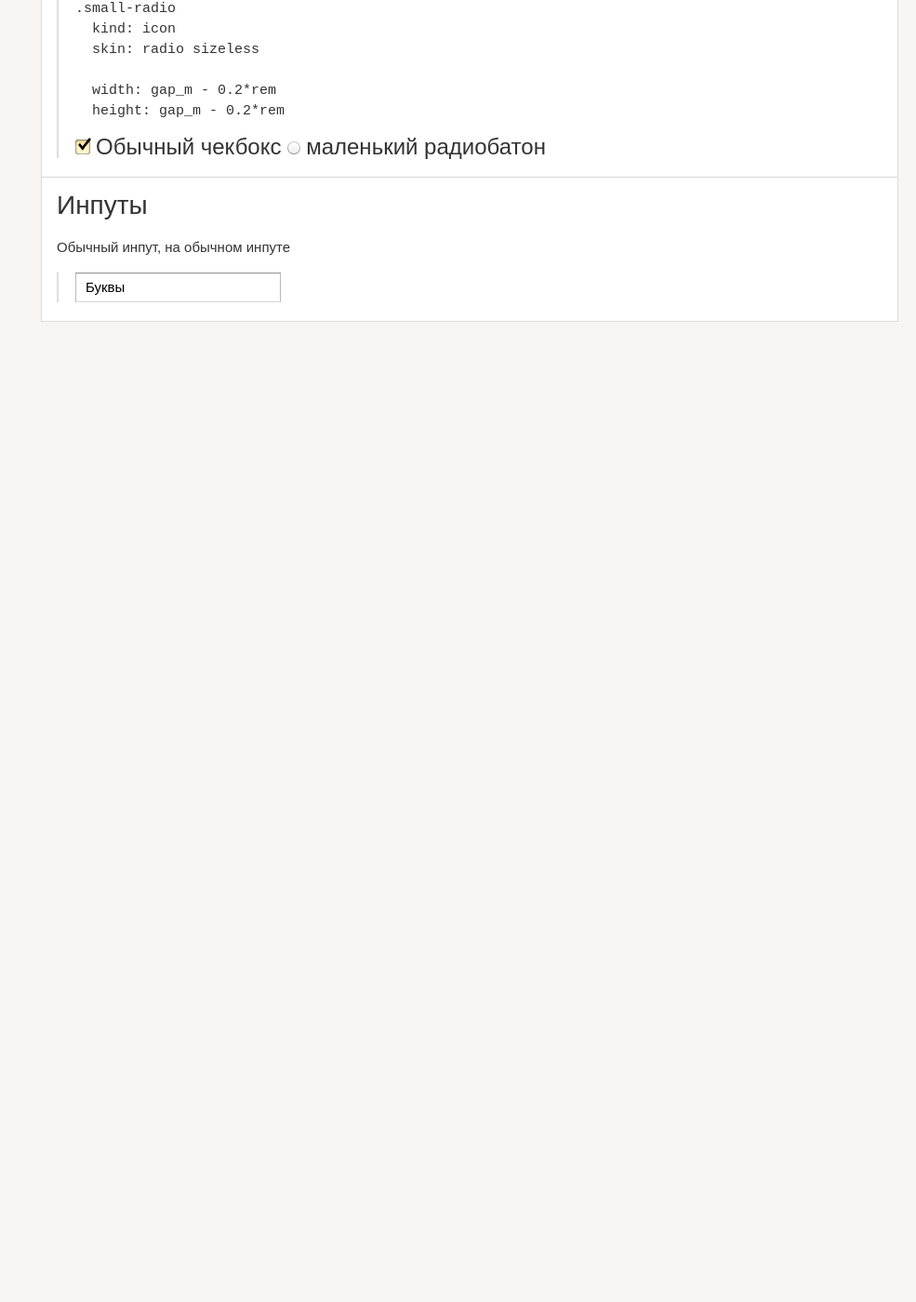
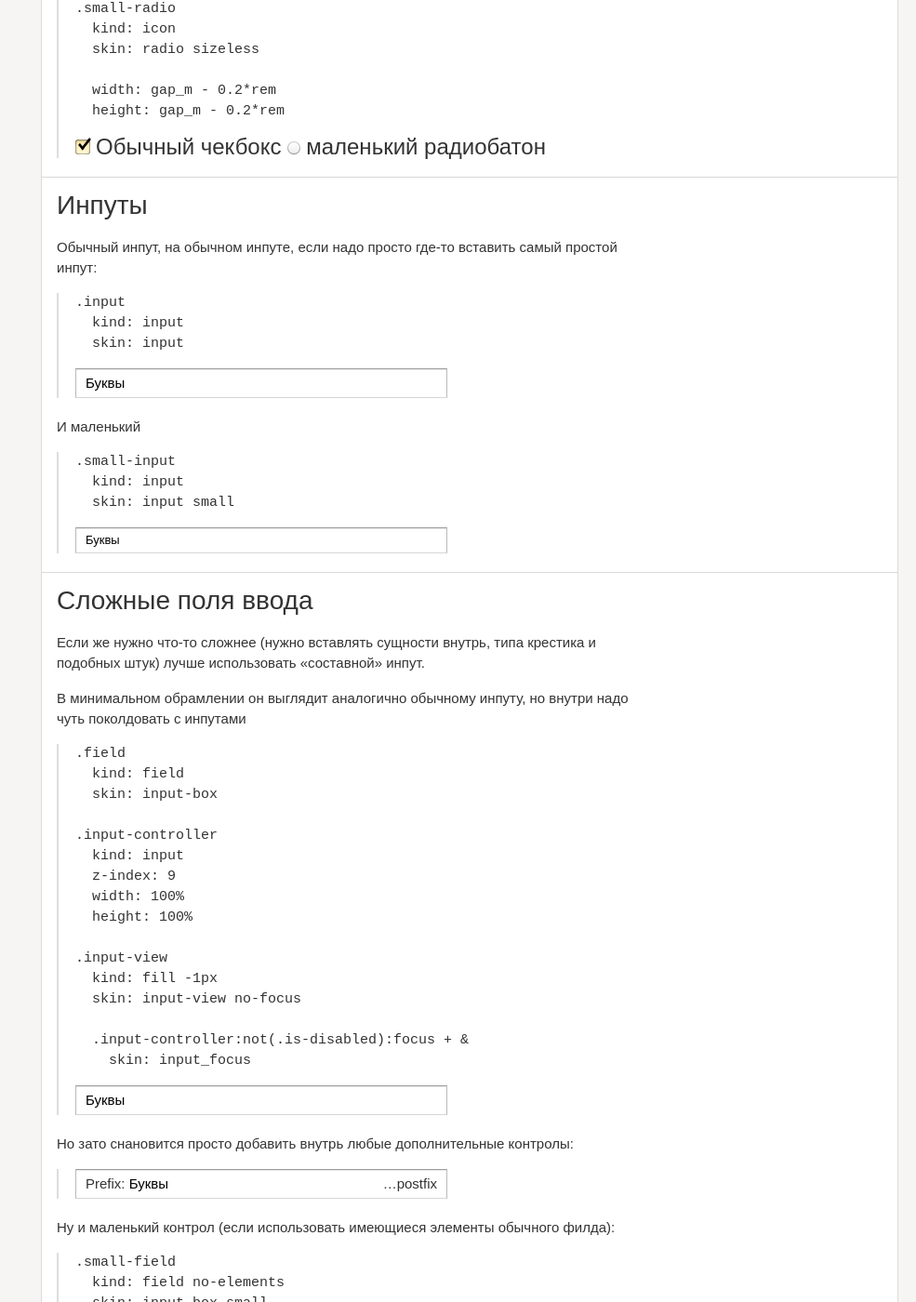
Before and after one commit to yandex-ui/stylobate-islands, a Jekyll site: the page built from blocks.md, in a window 1280 px wide and 1400 px high, scrolled down 5935 px. Shown: the whole window at 93% size, without its empty margins (295-1280 px from the left). Built offline with Jekyll 4.4.1, drawn with Linux system fonts in a browser that asks for light colours; before the commit the page ends 6300 px from its top, so only the background shows below that; some of the changed text lies outside the part shown.

Commit message:
Complex Field added

```diff
--- a/_layouts/default.html
+++ b/_layouts/default.html
@@ -51,6 +51,7 @@
                 <a class="aside-nav-item" href="#groups">Группы</a>
                 <a class="aside-nav-item" href="#checkboxes">Чекбоксы</a>
                 <a class="aside-nav-item" href="#inputs">Инпуты</a>
+                <a class="aside-nav-item" href="#field">Сложные поля ввода</a>
                 {% endif %}
             </div>
         </div>
--- a/blocks.md
+++ b/blocks.md
@@ -472,6 +472,116 @@
 
 # Инпуты {#inputs}
 
-Обычный инпут, на обычном инпуте
+Обычный инпут, на обычном инпуте, если надо просто где-то вставить самый простой инпут:
 
+>     .input
+>       kind: input
+>       skin: input
+>
 > <input class="input" type="text" value="Буквы" />
+
+И маленький
+
+>     .small-input
+>       kind: input
+>       skin: input small
+>
+> <input class="small-input" type="text" value="Буквы" />
+
+
+# Сложные поля ввода {#field}
+
+Если же нужно что-то сложнее (нужно вставлять сущности внутрь, типа крестика и подобных штук) лучше использовать «составной» инпут.
+
+В минимальном обрамлении он выглядит аналогично обычному инпуту, но внутри надо чуть поколдовать с инпутами
+
+>     .field
+>       kind: field
+>       skin: input-box
+>
+>     .input-controller
+>       kind: input
+>       z-index: 9
+>       width: 100%
+>       height: 100%
+>
+>     .input-view
+>       kind: fill -1px
+>       skin: input-view no-focus
+>
+>       .input-controller:not(.is-disabled):focus + &
+>         skin: input_focus
+>
+> <label class="field">
+>     <span class="field-content">
+>         <input class="input-controller" type="text" value="Буквы" />
+>         <span class="input-view"> </span>
+>     </span>
+> </label>
+
+Но зато снановится просто добавить внутрь любые дополнительные контролы:
+
+> <label class="field">
+>     <span class="field-left">
+>         Prefix:
+>     </span>
+>     <span class="field-right">
+>         …postfix
+>     </span>
+>     <span class="field-content">
+>         <input class="input-controller" type="text" value="Буквы" />
+>         <span class="input-view"> </span>
+>     </span>
+> </label>
+
+Ну и маленький контрол (если использовать имеющиеся элементы обычного филда):
+
+>     .small-field
+>       kind: field no-elements
+>       skin: input-box small
+>
+> <label class="small-field">
+>     <span class="field-left">
+>         Prefix:
+>     </span>
+>     <span class="field-right">
+>         …postfix
+>     </span>
+>     <span class="field-content">
+>         <input class="input-controller" type="text" value="Буквы" />
+>         <span class="input-view"> </span>
+>     </span>
+> </label>
+
+Растягивается на 100% по ширине:
+
+> <div>
+>     <label class="field" style="width:100%">
+>         <span class="field-left">
+>             Prefix:
+>         </span>
+>         <span class="field-right">
+>             …postfix
+>         </span>
+>         <span class="field-content">
+>             <input class="input-controller" type="text" value="Буквы" />
+>             <span class="input-view"> </span>
+>         </span>
+>     </label>
+> </div>
+
+Обычные инпуты с прижатыми вплотную кнопками
+
+> <div class="group">
+>     <button class="button group-item" type="button">
+>         <span class="button-content">–</span>
+>     </button
+>     ><input class="input group-item" type="text" style="width:100px"
+>     /><button class="button group-item" type="button">
+>         <span class="button-content">⟷</span>
+>     </button
+>     ><input class="input group-item" type="text" style="width:100px"
+>     /><button class="button group-item" type="button">
+>         <span class="button-content">+</span>
+>     </button>
+> </div>
--- a/style.css
+++ b/style.css
@@ -20,29 +20,58 @@
   kind: block inline;
   white-space: nowrap;
 }
-.group > .toggle-button:not(:first-child) {
-  margin-left: -1px;
-}
-.group > .toggle-button:first-child,.group > .toggle-button:first-child:before {
+.group-start,.group-start:before {
   border-top-right-radius: 0;
   border-bottom-right-radius: 0;
 }
-.group > .toggle-button:not(:first-child):not(:last-child),.group > .toggle-button:not(:first-child):not(:last-child):before {
-  border-radius: 0;
-}
-.group > .toggle-button:last-child,.group > .toggle-button:last-child:before {
+.group-middle {
+  margin-left: -1px;
+}
+.group-middle,.group-middle:before {
   border-top-left-radius: 0;
   border-bottom-left-radius: 0;
 }
-.group > .toggler:not(:first-child) {
+.group-end {
   margin-left: -1px;
+}
+.group-end,.group-end:before {
+  border-top-left-radius: 0;
+  border-bottom-left-radius: 0;
+}
+.group > .toggle-button:first-child,.group > .toggle-button:first-child:before,
+.group-item:first-child,.group-item:first-child:before {
+  border-top-right-radius: 0;
+  border-bottom-right-radius: 0;
+}
+.group > .toggle-button:not(:first-child):not(:last-child),
+.group-item:not(:first-child):not(:last-child) {
+  margin-left: -1px;
+}
+.group > .toggle-button:not(:first-child):not(:last-child),.group > .toggle-button:not(:first-child):not(:last-child):before,
+.group-item:not(:first-child):not(:last-child),.group-item:not(:first-child):not(:last-child):before {
+  border-radius: 0;
+}
+.group > .toggle-button:last-child,
+.group-item:last-child {
+  margin-left: -1px;
+}
+.group > .toggle-button:last-child,.group > .toggle-button:last-child:before,
+.group-item:last-child,.group-item:last-child:before {
+  border-top-left-radius: 0;
+  border-bottom-left-radius: 0;
 }
 .group > .toggler:first-child > .toggler-view, .group > .toggler:first-child > .toggler-view:before {
   border-top-right-radius: 0;
   border-bottom-right-radius: 0;
 }
+.group > .toggler:not(:first-child):not(:last-child) {
+  margin-left: -1px;
+}
 .group > .toggler:not(:first-child):not(:last-child) > .toggler-view, .group > .toggler:not(:first-child):not(:last-child) > .toggler-view:before {
   border-radius: 0;
+}
+.group > .toggler:last-child {
+  margin-left: -1px;
 }
 .group > .toggler:last-child > .toggler-view, .group > .toggler:last-child > .toggler-view:before {
   border-top-left-radius: 0;
@@ -1292,15 +1321,24 @@
   position: relative;
   display: inline-block;
   vertical-align: top;
-  vertical-align: baseline;
+  -moz-box-sizing: border-box;
+  box-sizing: border-box;
+  max-width: 100%;
+  width: 400px;
+  vertical-align: baseline;
+  cursor: text;
   padding: 0;
   margin: 0;
   border: none;
   background: transparent;
   font: inherit;
+  -moz-box-sizing: border-box;
+  box-sizing: border-box;
+  border: 1px solid transparent;
   padding: 0.5rem 1rem;
-  line-height: 20px;
-  border: 1px solid;
+  line-height: 2rem;
+  min-height: 3.2rem;
+  font-size: 1.5rem;
   border-color: rgba(0,0,0,0.38) rgba(0,0,0,0.27) rgba(0,0,0,0.16);
   background: -webkit-linear-gradient(#fff, #fff);
   background: -moz-linear-gradient(#fff, #fff);
@@ -1310,6 +1348,144 @@
   box-shadow: 0 1px 0 rgba(255,255,255,0.2), inset 0 1px 1px rgba(0,0,0,0.1);
 }
 .input:focus {
+  outline: none;
+}
+.input:not(.is-disabled):focus {
+  outline: none;
+  border-color: rgba(78,62,2,0.515) rgba(94,76,2,0.42) rgba(117,93,0,0.335);
+  box-shadow: 0 0 6px 2px rgba(255,204,0,0.7), 0 1px 0 rgba(255,255,255,0.2), inset 0 1px 1px rgba(0,0,0,0.1);
+}
+.input:focus {
+  z-index: 9;
+}
+.small-input {
+  position: relative;
+  display: inline-block;
+  vertical-align: top;
+  -moz-box-sizing: border-box;
+  box-sizing: border-box;
+  max-width: 100%;
+  width: 400px;
+  vertical-align: baseline;
+  cursor: text;
+  padding: 0;
+  margin: 0;
+  border: none;
+  background: transparent;
+  font: inherit;
+  -moz-box-sizing: border-box;
+  box-sizing: border-box;
+  border: 1px solid transparent;
+  padding: 0.5rem 1rem;
+  line-height: 1.6rem;
+  min-height: 2.8000000000000003rem;
+  font-size: 1.3rem;
+  border-color: rgba(0,0,0,0.38) rgba(0,0,0,0.27) rgba(0,0,0,0.16);
+  background: -webkit-linear-gradient(#fff, #fff);
+  background: -moz-linear-gradient(#fff, #fff);
+  background: linear-gradient(#fff, #fff);
+  background-clip: padding-box;
+  background-size: 16px 16px;
+  box-shadow: 0 1px 0 rgba(255,255,255,0.2), inset 0 1px 1px rgba(0,0,0,0.1);
+}
+.small-input:focus {
+  outline: none;
+}
+.small-input:not(.is-disabled):focus {
+  outline: none;
+  border-color: rgba(78,62,2,0.515) rgba(94,76,2,0.42) rgba(117,93,0,0.335);
+  box-shadow: 0 0 6px 2px rgba(255,204,0,0.7), 0 1px 0 rgba(255,255,255,0.2), inset 0 1px 1px rgba(0,0,0,0.1);
+}
+.field {
+  position: relative;
+  display: inline-block;
+  vertical-align: top;
+  -moz-box-sizing: border-box;
+  box-sizing: border-box;
+  max-width: 100%;
+  width: 400px;
+  vertical-align: baseline;
+  cursor: text;
+  -moz-box-sizing: border-box;
+  box-sizing: border-box;
+  border: 1px solid transparent;
+  padding: 0.5rem 1rem;
+  line-height: 2rem;
+  min-height: 3.2rem;
+  font-size: 1.5rem;
+}
+.field-content {
+  position: static;
+  display: block;
+  overflow: hidden;
+  height: 100%;
+}
+.field-left {
+  position: relative;
+  z-index: 9;
+  float: left;
+}
+.field-right {
+  position: relative;
+  z-index: 9;
+  float: right;
+}
+.small-field {
+  position: relative;
+  display: inline-block;
+  vertical-align: top;
+  -moz-box-sizing: border-box;
+  box-sizing: border-box;
+  max-width: 100%;
+  width: 400px;
+  vertical-align: baseline;
+  cursor: text;
+  -moz-box-sizing: border-box;
+  box-sizing: border-box;
+  border: 1px solid transparent;
+  padding: 0.5rem 1rem;
+  line-height: 1.6rem;
+  min-height: 2.8000000000000003rem;
+  font-size: 1.3rem;
+}
+.input-controller {
+  position: relative;
+  display: inline-block;
+  vertical-align: top;
+  -moz-box-sizing: border-box;
+  box-sizing: border-box;
+  max-width: 100%;
+  width: 400px;
+  vertical-align: baseline;
+  cursor: text;
+  padding: 0;
+  margin: 0;
+  border: none;
+  background: transparent;
+  font: inherit;
+  z-index: 9;
+  width: 100%;
+  height: 100%;
+}
+.input-controller:focus {
+  outline: none;
+}
+.input-view {
+  position: absolute;
+  top: -1px;
+  right: -1px;
+  bottom: -1px;
+  left: -1px;
+  border: 1px solid transparent;
+  border-color: rgba(0,0,0,0.38) rgba(0,0,0,0.27) rgba(0,0,0,0.16);
+  background: -webkit-linear-gradient(#fff, #fff);
+  background: -moz-linear-gradient(#fff, #fff);
+  background: linear-gradient(#fff, #fff);
+  background-clip: padding-box;
+  background-size: 16px 16px;
+  box-shadow: 0 1px 0 rgba(255,255,255,0.2), inset 0 1px 1px rgba(0,0,0,0.1);
+}
+.input-controller:not(.is-disabled):focus + .input-view {
   outline: none;
   border-color: rgba(78,62,2,0.515) rgba(94,76,2,0.42) rgba(117,93,0,0.335);
   box-shadow: 0 0 6px 2px rgba(255,204,0,0.7), 0 1px 0 rgba(255,255,255,0.2), inset 0 1px 1px rgba(0,0,0,0.1);
--- a/style.styl
+++ b/style.styl
@@ -22,6 +22,7 @@
 @import "blocks/modal/modal"
 @import "blocks/toggler/toggler"
 @import "blocks/input/input"
+@import "blocks/field/field"
 
 // Structures
 @import "structures/page/page"
```
Also changed, not shown: blocks/field/field.styl (added, +21 -0 lines), blocks/group/group.styl (+11 -1 lines), blocks/input/input.styl (+9 -0 lines).
